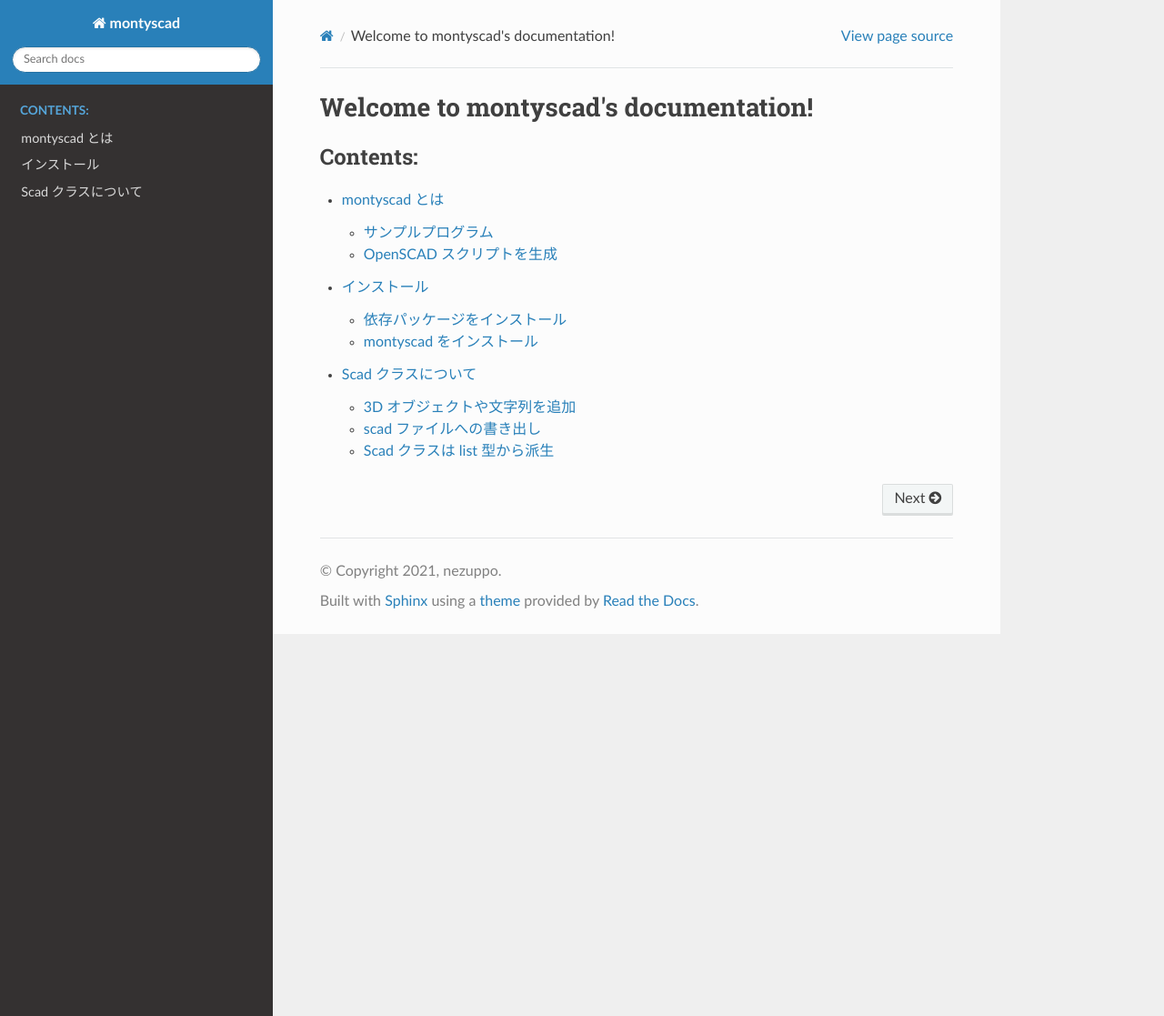
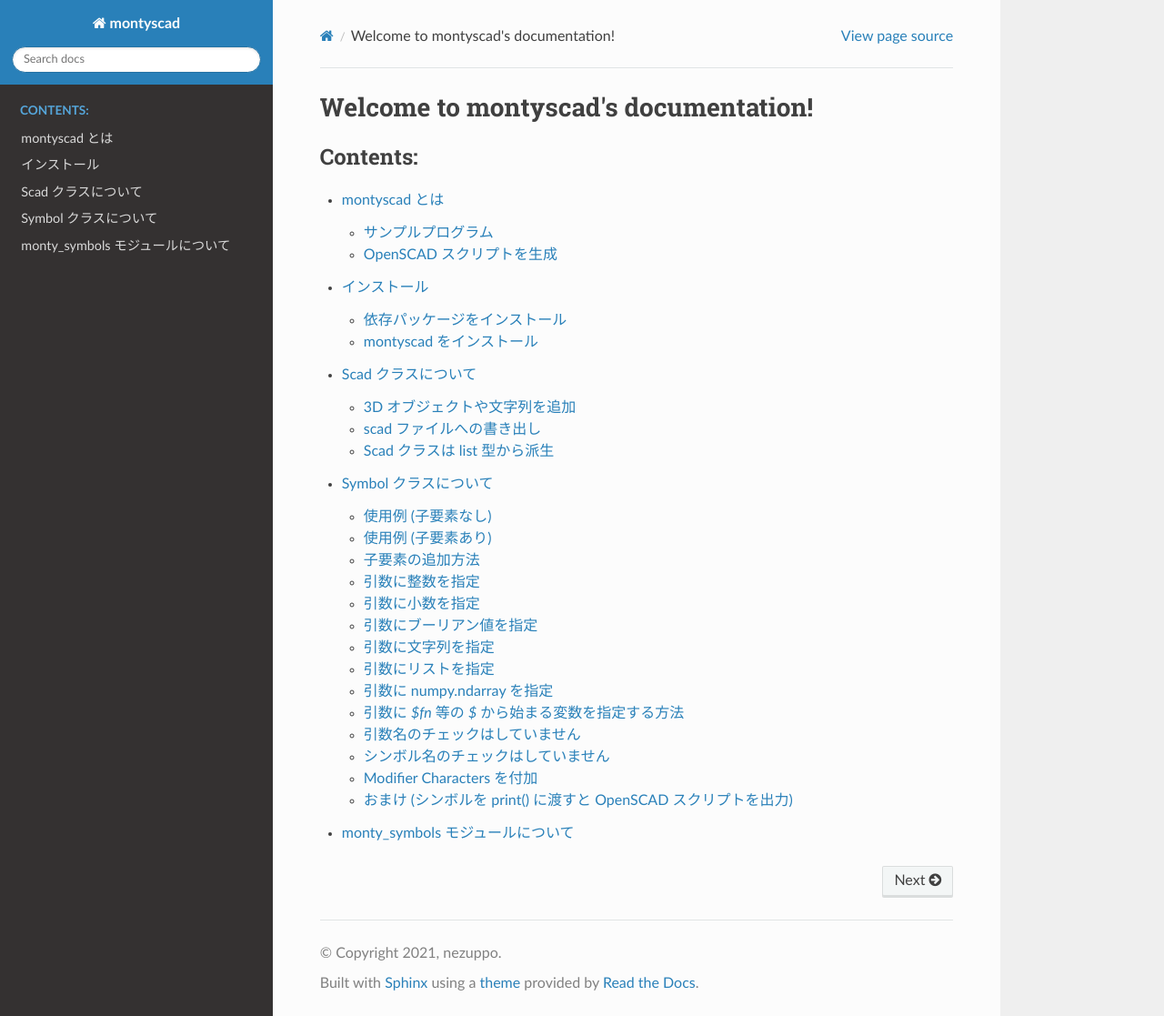
Before and after one commit to nezuppo/montyscad, a Sphinx documentation site: the page built from sphinx-doc/source/index.rst, in a window 1280 px wide and 1117 px high. Shown: the whole window at 91% size. Built offline with Sphinx 7.4.7 and the Read the Docs theme 2.0.0, drawn with Linux system fonts in a browser that asks for light colours.

Commit message:
「Symbol クラスについて」ページを追加

```diff
--- /dev/null
+++ b/sphinx-doc/source/contents/monty_symbols_module/main.rst
@@ -0,0 +1,40 @@
+monty_symbols モジュールについて
+----------------------------------
+
+執筆中です。しばらくお待ち下さい。
+
+.. ::
+
+    monty_symbols モジュールには OpenSCAD の circle や cube , linear_extrude, translate
+    等に対応したクラスが含まれています。
+
+    これらのクラスは Symbol クラスから派生しています。
+
+    含まれているクラス
+    ========================
+
+    クラスは `monty_symbols.py` の `_symbol_names` で定義されています。2021/10/23 現在の定義は以下の通りです。(少しずつ追加していく予定です)
+
+    .. code-block::
+
+        _symbol_names = [
+            'circle',
+            'color',
+            'cube',
+            'cylinder',
+            'difference',
+            'intersection',
+            'linear_extrude',
+            'import',
+            'minkowski',
+            'mirror',
+            'offset',
+            'projection',
+            'rotate',
+            'sphere',
+            'square',
+            'translate',
+            'union',
+        ]
+
+    ここに含まれていないものについては Symbol クラスを使います。[:doc:`../symbol_class/main`] を参照して下さい。
--- /dev/null
+++ b/sphinx-doc/source/contents/symbol_class/main.rst
@@ -0,0 +1,335 @@
+Symbol クラスについて
+------------------------------------
+
+montyscad では OpenSCAD の circle や cube , linear_extrude, translate 等のことをシンボルと呼びます。
+
+[:doc:`../introduction/main`] の `example.py` では Symbol クラスは直接使っておらず Symbol クラスから派生した
+circle や cube , linear_extrude, translate 等のクラスを使用していますが、まずは基本の
+Symbol クラスについて説明をします。
+
+circle や cube , linear_extrude, translate 等のクラスについては
+[:doc:`../monty_symbols_module/main`] を参照して下さい。
+
+使用例 (子要素なし)
+===========================
+
+.. code-block::
+
+    Symbol('cylinder', 15, r=10)
+
+というように使用します。第一引数がシンボル名、第二引数以降がシンボルに渡される実際の引数です。これは以下のように
+OpenSCAD スクリプトに変換されます。
+
+.. code-block::
+
+    cylinder(15, r=10);
+
+
+使用例 (子要素あり)
+===========================
+
+Symbol クラスは list を継承しているので子要素に別のシンボルを追加できます。
+
+.. code-block::
+
+    symbol = Symbol('translate', [10, 20])
+    symbol.append(
+        Symbol('cylinder', 15, r=10)
+    )
+    symbol.append(
+        Symbol('circle', 15)
+    )
+
+子要素がある場合、以下のように OpenSCAD スクリプトに変換されます。
+
+.. code-block::
+
+    translate([10, 20]) {
+      cylinder(15, r=10);
+      circle(15);
+    }
+
+シンボル名毎に子要素追加の可否判断はしていないので、どんなシンボルにも子要素を追加できてしまいます。
+
+.. code-block::
+
+    symbol = Symbol('cylinder', 15, r=10)
+    symbol.append(
+        Symbol('circle', 15)
+    )
+
+この例では cylinder に子要素として circle を追加しています。以下のように
+OpenSCAD スクリプトに変換できてしまいますが実際は cylinder は子要素を取れないので
+OpenSCAD で読み込んだ際にワーニングが出ます。
+
+.. code-block::
+
+    cylinder(15, r=10) {
+      circle(15);
+    }
+
+子要素の追加方法
+===================
+
+Symbol クラスは list を継承しているので append() メソッドで子要素を追加できます。
+
+.. code-block::
+
+    symbol = Symbol('translate', [10, 20])
+    symbol.append(
+        Symbol('cylinder', 15, r=10)
+    )
+    symbol.append(
+        Symbol('circle', 15)
+    )
+
+
+以下のように追加することもできます。(リストの追加)
+
+.. code-block::
+
+    symbol = Symbol('translate', [10, 20])
+    symbol += [
+        Symbol('cylinder', 15, r=10),
+        Symbol('circle', 15)
+    ]
+
+また、Symbol クラスは __call__() メソッドで引数を子要素に追加するように実装しているので以下のようにもできます。
+実際に montyscad でコードを書く場合はこれが最も手軽にコーディングできるのでおすすめです。
+
+.. code-block::
+
+    symbol = Symbol('translate', [10, 20])(
+        Symbol('cylinder', 15, r=10),
+        Symbol('circle', 15)
+    )
+
+引数に整数を指定
+===================
+
+引数に整数を指定する場合はそのまま整数を指定するだけです。
+
+.. code-block::
+
+    Symbol('circle', 10)
+
+引数に小数を指定
+===================
+
+引数に小数を指定する場合は Decimal() で指定します。
+
+.. code-block::
+
+    from decimal import Decimal
+    Symbol('circle', Decimal('10.5'))
+
+OpenSCAD スクリプトにはそのまま小数として変換されます。
+
+.. code-block::
+
+    circle(10.5);
+
+間違って、Decimal() を使わずにそのまま小数を指定した場合は
+OpenSCAD スクリプトへの変換時に以下のように例外が発生します。
+
+.. code-block::
+
+    Symbol('circle', 10.5)
+
+.. code-block::
+
+    AssertionError: ('use Decimal instead of float', 10.5)
+
+引数にブーリアン値を指定
+=========================================
+
+引数にブーリアン値 (True/False) を指定すると、OpenSCAD スクリプトの true/false に変換されます。
+
+.. code-block::
+
+    Symbol('circle', 10, center=True)
+
+これは以下のように OpenSCAD スクリプトに変換されます。
+
+.. code-block::
+
+    circle(10, center=true);
+
+引数に文字列を指定
+=====================
+
+引数に文字列を指定すると、OpenSCAD スクリプトに変換される際にダブルクォーテーションが付きます。
+
+.. code-block::
+
+    Symbol('text', 'hello')
+
+これは以下のように OpenSCAD スクリプトに変換されます。
+
+.. code-block::
+
+    text("hello");
+
+引数にリストを指定
+========================
+
+引数にリストを指定することもできます。
+
+.. code-block::
+
+    Symbol('cube', [10, 20, 30])
+
+これは以下のように OpenSCAD スクリプトに変換されます。
+
+.. code-block::
+
+    cube([10, 20, 30]);
+
+リストの要素を小数とする場合も Decimal() を使います。
+
+.. code-block::
+
+    from decimal import Decimal
+    Symbol('cube', [10, 20, Decimal('30.5')])
+
+これは以下のように OpenSCAD スクリプトに変換されます。
+
+.. code-block::
+
+    cube([10, 20, 30.5]);
+
+引数に numpy.ndarray を指定
+============================
+
+リスト同様に numpy.ndarray を指定することもできます。
+
+.. code-block::
+
+    import numpy
+    v = numpy.array([10, 20, Decimal('30.5')])
+    Symbol('translate', v)(
+        Symbol('text', 'hello')
+    )
+
+これは以下のように OpenSCAD スクリプトに変換されます。
+
+.. code-block::
+
+    translate([10, 20, 30.5]) {
+      text("hello");
+    }
+
+ベクトル計算をする場合に便利です。
+
+.. code-block::
+
+    import numpy
+    v1 = numpy.array([10, 20, Decimal('30.5')])
+    v2 = numpy.array([50, 60, 70])
+    Symbol('translate', v1 - v2)(
+        Symbol('text', 'hello')
+    )
+
+引数に `$fn` 等の `$` から始まる変数を指定する方法
+==================================================
+
+キーワード引数の引数名が `__` (アンダスコア 2個) で始まる場合は '$' に変換されます。
+
+.. code-block::
+
+    Symbol('circle', 10, __fn=120)
+
+これは以下のように OpenSCAD スクリプトに変換されます。
+
+.. code-block::
+
+    circle(10, $fn=120);
+
+引数名のチェックはしていません
+===============================================
+
+どんな引数名でも指定することができます。また、引数の数もチェックしていません。
+
+.. code-block::
+
+    Symbol('circle', gogoe=30)
+
+この例では OpenSCAD 上では指定することができない引数名 'goegoe' を指定しています。以下のように
+OpenSCAD スクリプトに変換できてしまいますが OpenSCAD で読み込んだ際にワーニングが出ます。
+
+.. code-block::
+
+    circle(gogoe=30);
+
+シンボル名のチェックはしていません
+========================================
+
+どんなシンボル名でも指定することができます。
+
+.. code-block::
+
+    Symbol('goegoe', 10, 20)
+
+この例では OpenSCAD 上では指定することができないシンボル名 'goegoe' を指定しています。以下のように
+OpenSCAD スクリプトに変換できてしまいますが OpenSCAD で読み込んだ際にワーニングが出ます。
+
+.. code-block::
+
+    goegoe(10, 20);
+
+Modifier Characters を付加
+===================================
+
+https://en.wikibooks.org/wiki/OpenSCAD_User_Manual/Modifier_Characters にも一応対応しています。
+
+.. code-block::
+
+    Symbol('cube', [10, 20, 30]).modify()
+
+これは以下のように OpenSCAD スクリプトに変換されます。
+
+.. code-block::
+
+    #cube([10, 20, 30]);
+
+modify() の引数に指定することにより `#` 以外も使用できます。
+
+.. code-block::
+
+    Symbol('cube', [10, 20, 30]).modify('%')
+
+これは以下のように OpenSCAD スクリプトに変換されます。
+
+.. code-block::
+
+    %cube([10, 20, 30]);
+
+おまけ (シンボルを print() に渡すと OpenSCAD スクリプトを出力)
+===============================================================
+
+使う機会は少ないと思いますが、Symbol クラスは __str__() メソッドで OpenSCAD
+スクリプトに変換された文字列を返すので Symbol オブジェクトを
+print() に渡すと変換された OpenSCAD スクリプトが表示されます。
+
+.. code-block::
+
+    >>> symbol = Symbol('union')()(
+    ...   Symbol('difference')()(
+    ...     Symbol('cube', size=30, center=True),
+    ...     Symbol('sphere', r=20)
+    ...   ),
+    ...   Symbol('translate', [0, 0, 30])(
+    ...     Symbol('cylinder', 40, r=10)
+    ...   )
+    ... )
+    >>>
+    >>> print(symbol)
+    union() {
+      difference() {
+        cube(size=30, center=true);
+        sphere(r=20);
+      }
+      translate([0, 0, 30]) {
+        cylinder(40, r=10);
+      }
+    }
--- a/sphinx-doc/source/index.rst
+++ b/sphinx-doc/source/index.rst
@@ -13,3 +13,5 @@
    contents/introduction/main.rst
    contents/install/main.rst
    contents/scad_class/main.rst
+   contents/symbol_class/main.rst
+   contents/monty_symbols_module/main.rst
```
Also changed, not shown: 7 other files.
